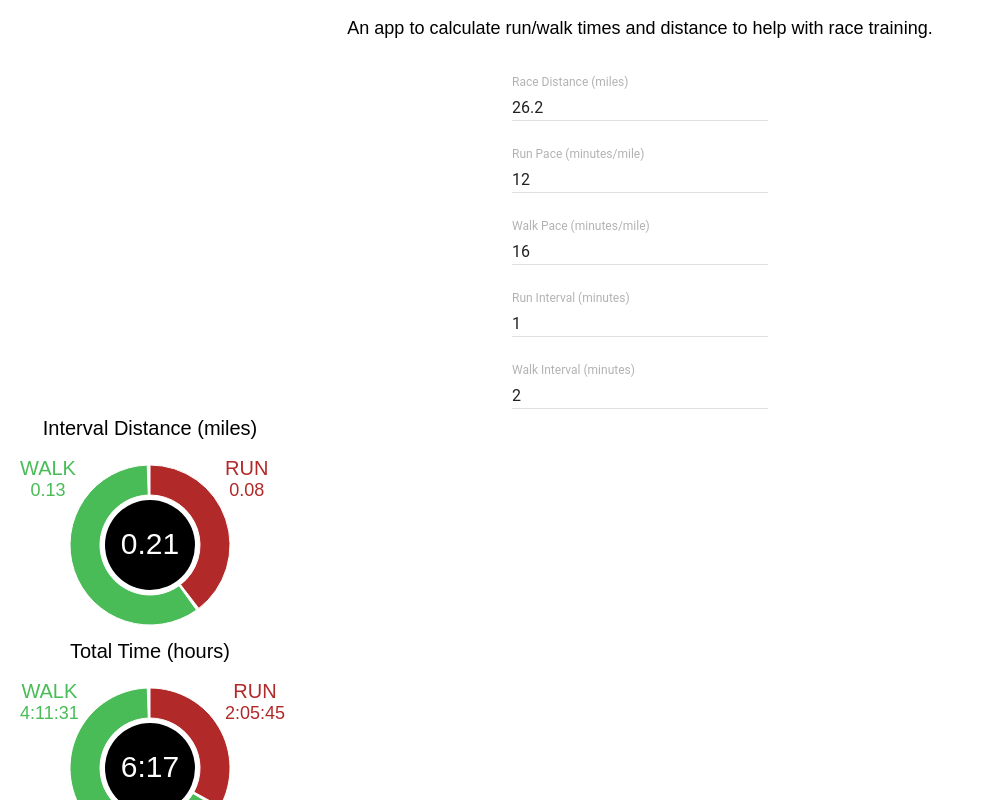
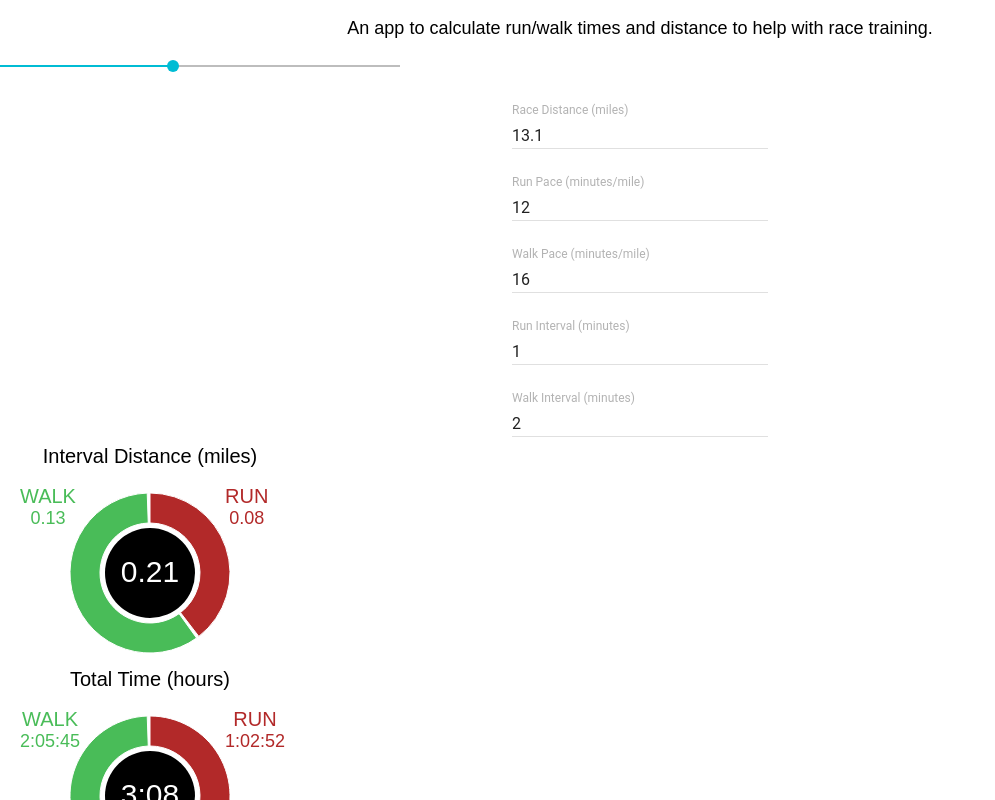
Before and after one commit to JohnDHamm/pacer, a React (Create React App) app: page / in a window 1280 px wide. Shown: the top 800 px of the page, without its empty margins (0-995 px from the left). Built offline with nearby package versions, Linux system fonts and the light colour scheme.

Commit message:
implementing slider for raceDistance

```diff
--- a/src/containers/home.js
+++ b/src/containers/home.js
@@ -1,5 +1,6 @@
 import React, { Component } from 'react';
 import TextField from 'material-ui/TextField';
+import Slider from 'material-ui/Slider';
 import ResultPieChart from '../components/resultPieChart';
 
 export default class Home extends Component {
@@ -10,7 +11,7 @@ export default class Home extends Component {
 			walkPace: 16.0,
 			runIntervalTime: 1.0,
 			walkIntervalTime: 2.0,
-			raceDistance: 26.2
+			raceDistance: 13.1
 		}
 	}
 
@@ -36,6 +37,10 @@ export default class Home extends Component {
 			default:
 				break;
 		}
+	}
+
+	handleRaceDistSlider (event, value) {
+		this.setState({ raceDistance: value });
 	}
 
 	calc() {
@@ -101,6 +106,15 @@ export default class Home extends Component {
 		return (
 			<div>
 				<div>
+					<Slider
+						value={this.state.raceDistance}
+						defaultValue={this.state.raceDistance}
+						min={3.1}
+						max={26.2}
+						step={.1}
+						onChange={this.handleRaceDistSlider.bind(this)}
+						sliderStyle={{width: 400, marginBottom: 10, marginTop: 0}}
+					/>
 					<TextField
 						id="textField_raceDistance"
 						floatingLabelText="Race Distance (miles)"
```
